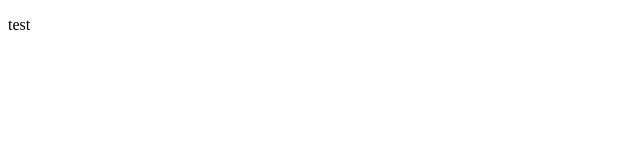
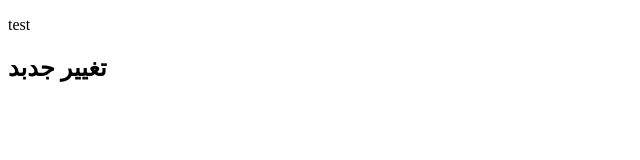
Before and after one commit to meysam1400/gitTest, a plain HTML site: page index.html in a window 1280 px wide. Shown: the whole page, without its empty margins (0-640 px from the left). Drawn offline with Linux system fonts and the light colour scheme.

Commit message:
added files

```diff
--- a/index.html
+++ b/index.html
@@ -8,5 +8,6 @@
 </head>
 <body>
     <p>test</p>
+    <h2>تغییر جدبد</h2>
 </body>
 </html>
--- a/style.css
+++ b/style.css
@@ -0,0 +1,3 @@
+body{
+    font-size: 20px;
+}
```
